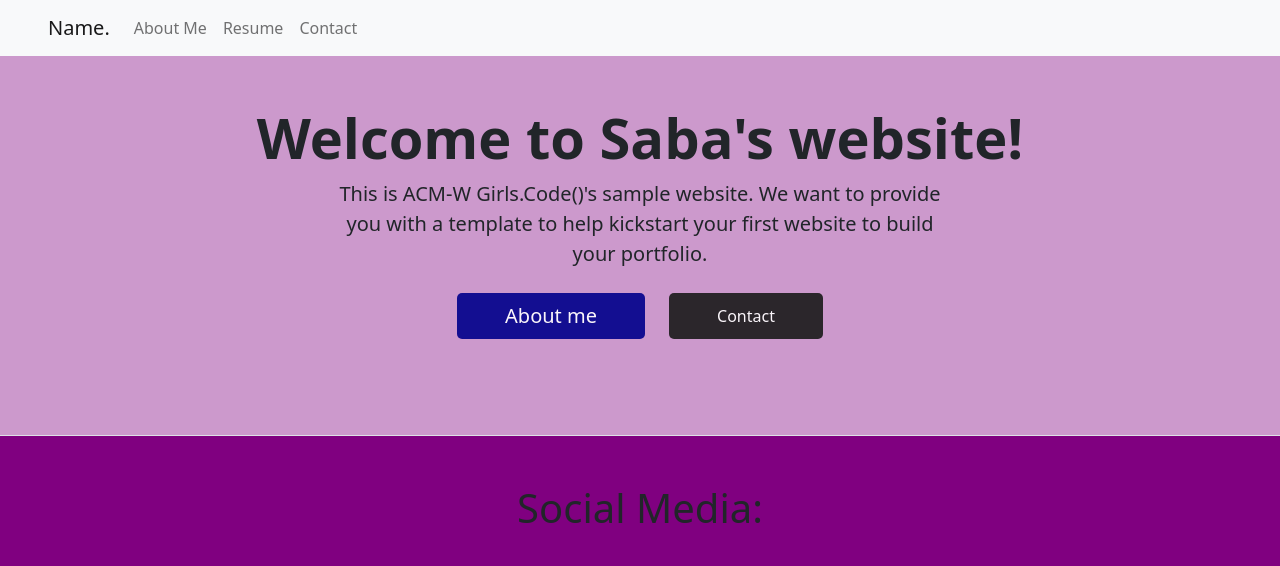
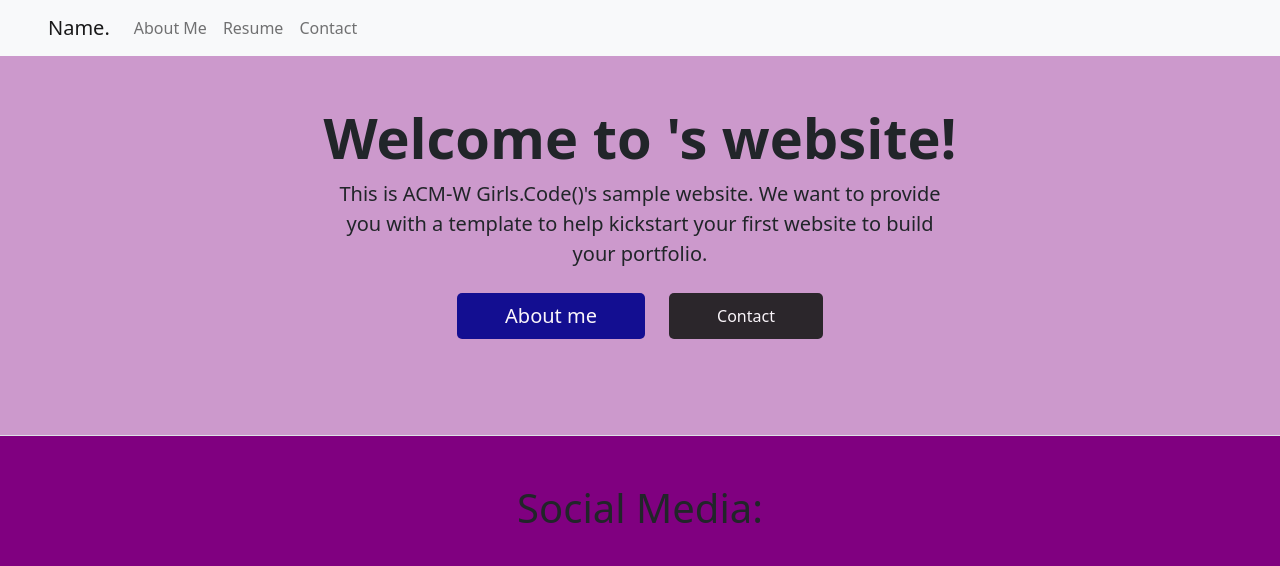
Before and after one commit to userSorrow/girls.code-tutorial, a plain HTML site: page index.html in a window 1280 px wide. Shown: the top 566 px of the page. Drawn offline with nearby package versions, Linux system fonts and the light colour scheme.

```diff
--- a/index.html
+++ b/index.html
@@ -28,7 +28,7 @@
     </nav>
     <!-- these divs with containers work with bootstap and allow us to style the pages in blocks like we have done. -->
     <div class="px-4 py-5 text-center border-bottom bgimg">
-        <h1 class="display-4 fw-bold">Welcome to Saba's website!</h1>
+        <h1 class="display-4 fw-bold">Welcome to 's website!</h1>
         <div class="col-6 mx-auto">
             <p class="lead mb-4">
                 <b>
```
